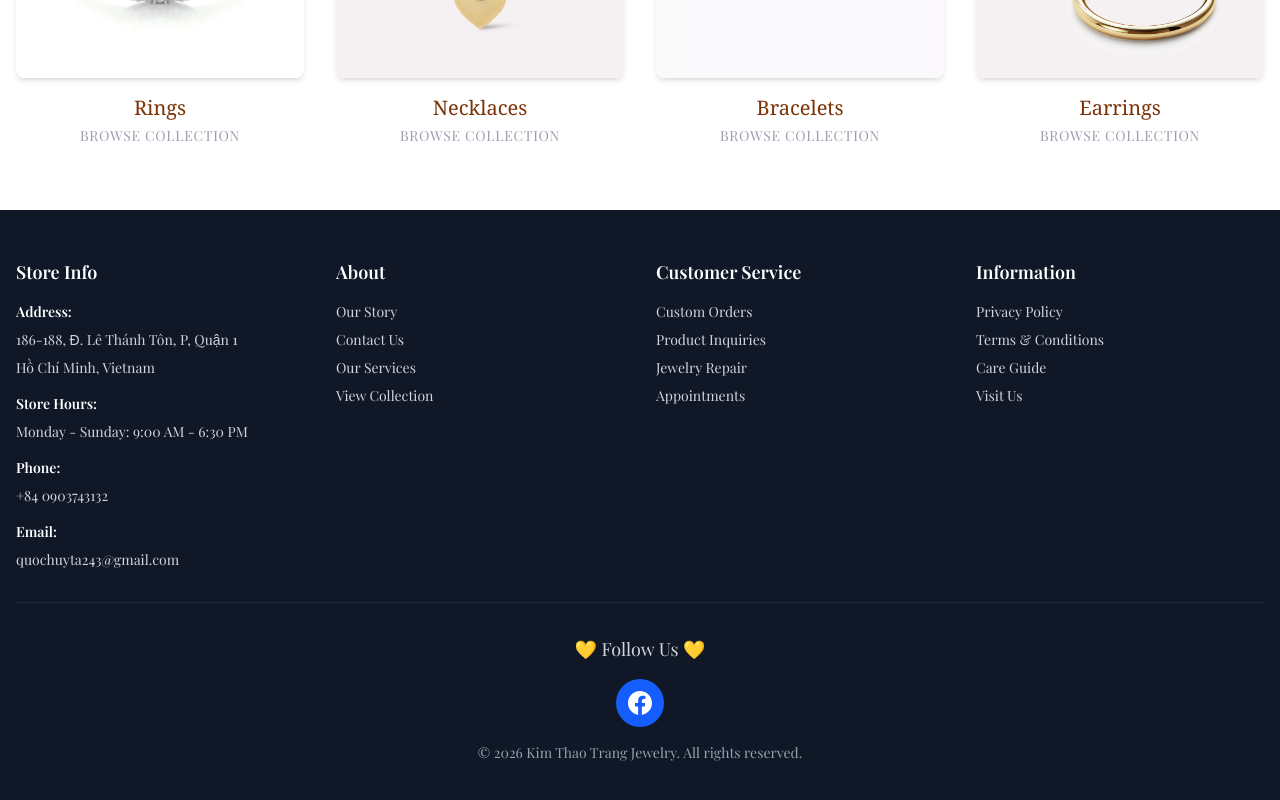
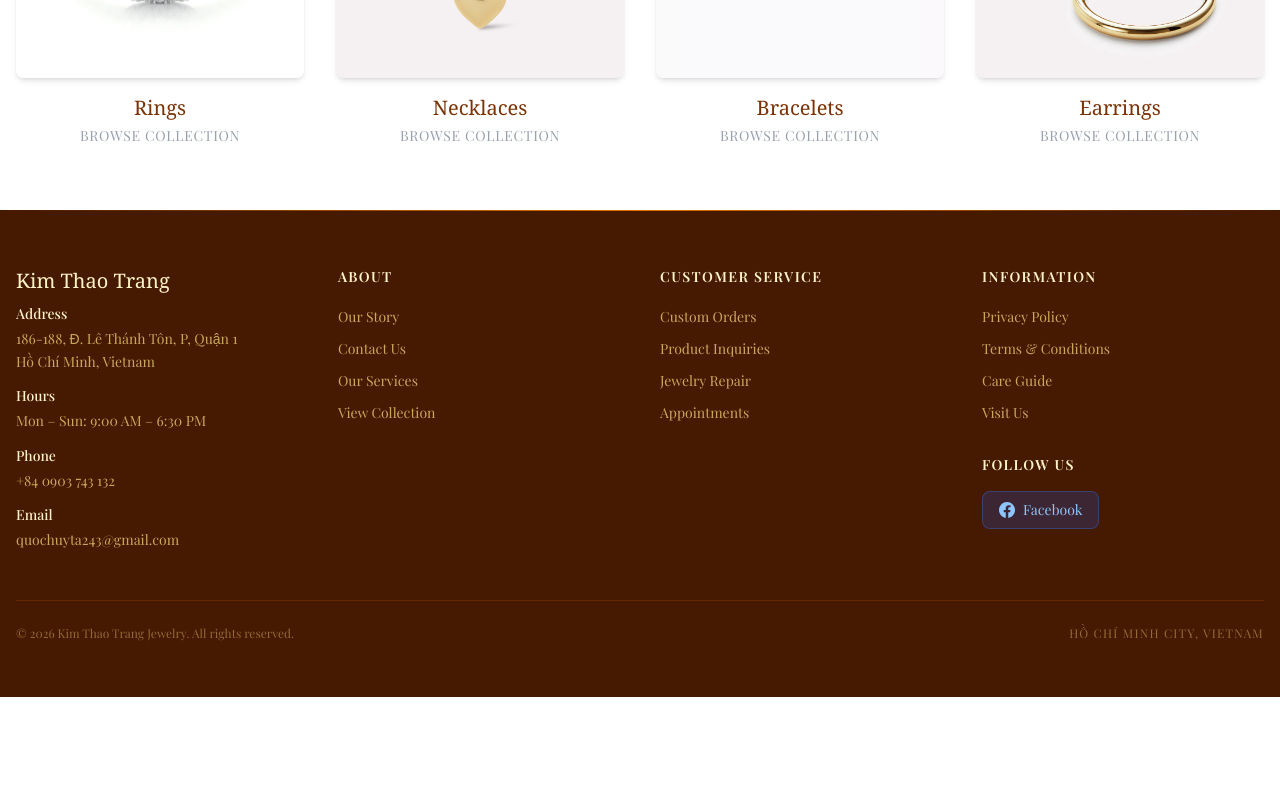
Before and after one commit to tonyt243/Jewelry-Store-FullStack, a Next.js app: page / in a window 1280 px wide. Shown: the part 1783-2583 px from the top of the page. After the commit the page ends 2480 px from the top, so only its background shows below. Built offline with nearby package versions, Linux system fonts and the light colour scheme; no server answers.

Commit message:
update footer with animation and change color

```diff
--- a/src/components/Footer.tsx
+++ b/src/components/Footer.tsx
@@ -1,133 +1,137 @@
+'use client';
+
 import Link from 'next/link';
+import { motion } from 'framer-motion';
+
+const footerLinks = {
+  about: [
+    { label: 'Our Story', href: '/about' },
+    { label: 'Contact Us', href: '/contact' },
+    { label: 'Our Services', href: '/services' },
+    { label: 'View Collection', href: '/products' },
+  ],
+  service: [
+    { label: 'Custom Orders', href: '/contact' },
+    { label: 'Product Inquiries', href: '/contact' },
+    { label: 'Jewelry Repair', href: '/services' },
+    { label: 'Appointments', href: '/contact' },
+  ],
+  info: [
+    { label: 'Privacy Policy', href: '#' },
+    { label: 'Terms & Conditions', href: '#' },
+    { label: 'Care Guide', href: '#' },
+    { label: 'Visit Us', href: '/contact' },
+  ],
+};
 
 export default function Footer() {
   return (
-    <footer className="bg-gray-900 text-gray-300">
-      <div className="max-w-7xl mx-auto px-4 py-12">
-        <div className="grid grid-cols-1 md:grid-cols-4 gap-8">
-          {/* Store Info */}
+    <footer className="bg-amber-950 text-amber-200/70">
+      {/* Top gold divider */}
+      <div className="h-px bg-gradient-to-r from-transparent via-amber-600 to-transparent" />
+
+      <div className="max-w-7xl mx-auto px-4 py-14">
+        <div className="grid grid-cols-1 md:grid-cols-4 gap-10">
+
+          {/* Brand + Store Info */}
+          <div className="md:col-span-1">
+            <h3 className="font-serif text-amber-100 text-xl mb-2">Kim Thao Trang</h3>
+            <div className="space-y-3 text-sm leading-relaxed">
               <div>
-            <h3 className="text-white font-semibold text-lg mb-4">Store Info</h3>
-            <div className="space-y-2 text-sm">
-              <p className="font-semibold text-white">Address:</p>
+                <p className="text-amber-100 font-medium mb-0.5">Address</p>
                 <p>186-188, Đ. Lê Thánh Tôn, P, Quận 1</p>
                 <p>Hồ Chí Minh, Vietnam</p>
-
-              <p className="font-semibold text-white mt-4">Store Hours:</p>
-              <p>Monday - Sunday: 9:00 AM - 6:30 PM</p>
-
-              <p className="font-semibold text-white mt-4">Phone:</p>
-              <p>+84 0903743132</p>
-
-              <p className="font-semibold text-white mt-4">Email:</p>
+              </div>
+              <div>
+                <p className="text-amber-100 font-medium mb-0.5">Hours</p>
+                <p>Mon – Sun: 9:00 AM – 6:30 PM</p>
+              </div>
+              <div>
+                <p className="text-amber-100 font-medium mb-0.5">Phone</p>
+                <p>+84 0903 743 132</p>
+              </div>
+              <div>
+                <p className="text-amber-100 font-medium mb-0.5">Email</p>
                 <p>quochuyta243@gmail.com</p>
               </div>
             </div>
+          </div>
 
-          {/* About Links */}
+          {/* About */}
           <div>
-            <h3 className="text-white font-semibold text-lg mb-4">About</h3>
-            <ul className="space-y-2 text-sm">
-              <li>
-                <Link href="/about" className="hover:text-white transition">
-                  Our Story
+            <h3 className="text-amber-100 font-semibold text-sm tracking-widest uppercase mb-5">About</h3>
+            <ul className="space-y-3 text-sm">
+              {footerLinks.about.map((link) => (
+                <li key={link.label}>
+                  <Link
+                    href={link.href}
+                    className="hover:text-amber-100 transition-colors duration-200 hover:translate-x-1 inline-block"
+                  >
+                    {link.label}
                   </Link>
                 </li>
-              <li>
-                <Link href="/contact" className="hover:text-white transition">
-                  Contact Us
-                </Link>
-              </li>
-              <li>
-                <Link href="/services" className="hover:text-white transition">
-                  Our Services
-                </Link>
-              </li>
-              <li>
-                <Link href="/products" className="hover:text-white transition">
-                  View Collection
-                </Link>
-              </li>
+              ))}
             </ul>
           </div>
 
           {/* Customer Service */}
           <div>
-            <h3 className="text-white font-semibold text-lg mb-4">Customer Service</h3>
-            <ul className="space-y-2 text-sm">
-              <li>
-                <Link href="/contact" className="hover:text-white transition">
-                  Custom Orders
+            <h3 className="text-amber-100 font-semibold text-sm tracking-widest uppercase mb-5">Customer Service</h3>
+            <ul className="space-y-3 text-sm">
+              {footerLinks.service.map((link) => (
+                <li key={link.label}>
+                  <Link
+                    href={link.href}
+                    className="hover:text-amber-100 transition-colors duration-200 hover:translate-x-1 inline-block"
+                  >
+                    {link.label}
                   </Link>
                 </li>
-              <li>
-                <Link href="/contact" className="hover:text-white transition">
-                  Product Inquiries
-                </Link>
-              </li>
-              <li>
-                <Link href="/services" className="hover:text-white transition">
-                  Jewelry Repair
-                </Link>
-              </li>
-              <li>
-                <Link href="/contact" className="hover:text-white transition">
-                  Appointments
-                </Link>
-              </li>
+              ))}
             </ul>
           </div>
 
-          {/* Policy Links */}
+          {/* Information */}
           <div>
-            <h3 className="text-white font-semibold text-lg mb-4">Information</h3>
-            <ul className="space-y-2 text-sm">
-              <li>
-                <Link href="#" className="hover:text-white transition">
-                  Privacy Policy
+            <h3 className="text-amber-100 font-semibold text-sm tracking-widest uppercase mb-5">Information</h3>
+            <ul className="space-y-3 text-sm">
+              {footerLinks.info.map((link) => (
+                <li key={link.label}>
+                  <Link
+                    href={link.href}
+                    className="hover:text-amber-100 transition-colors duration-200 hover:translate-x-1 inline-block"
+                  >
+                    {link.label}
                   </Link>
                 </li>
-              <li>
-                <Link href="#" className="hover:text-white transition">
-                  Terms & Conditions
-                </Link>
-              </li>
-              <li>
-                <Link href="#" className="hover:text-white transition">
-                  Care Guide
-                </Link>
-              </li>
-              <li>
-                <Link href="/contact" className="hover:text-white transition">
-                  Visit Us
-                </Link>
-              </li>
+              ))}
             </ul>
+
+            {/* Facebook */}
+            <div className="mt-8">
+              <p className="text-amber-100 font-semibold text-sm tracking-widest uppercase mb-4">Follow Us</p>
+              <motion.a
+                href="https://www.facebook.com/profile.php?id=100066898271984"
+                target="_blank"
+                rel="noopener noreferrer"
+                aria-label="Facebook"
+                className="inline-flex items-center gap-2 bg-blue-600/20 border border-blue-500/30 text-blue-300 px-4 py-2 rounded-lg hover:bg-blue-600 hover:text-white hover:border-blue-600 transition-all duration-300 text-sm"
+                whileHover={{ scale: 1.05 }}
+                whileTap={{ scale: 0.95 }}
+              >
+                <svg className="w-4 h-4" fill="currentColor" viewBox="0 0 24 24">
+                  <path d="M24 12.073c0-6.627-5.373-12-12-12s-12 5.373-12 12c0 5.99 4.388 10.954 10.125 11.854v-8.385H7.078v-3.47h3.047V9.43c0-3.007 1.792-4.669 4.533-4.669 1.312 0 2.686.235 2.686.235v2.953H15.83c-1.491 0-1.956.925-1.956 1.874v2.25h3.328l-.532 3.47h-2.796v8.385C19.612 23.027 24 18.062 24 12.073z"/>
+                </svg>
+                Facebook
+              </motion.a>
+            </div>
           </div>
         </div>
 
-        {/* Follow Us Section */}
-        <div className="mt-8 pt-8 border-t border-gray-800 text-center">
-          <p className="text-lg mb-4">💛 Follow Us 💛</p>
-
-        {/* Social Media Icons */}
-        <div className="flex justify-center gap-4 mb-4">
-          <a
-            href="https://www.facebook.com/profile.php?id=100066898271984"
-            target="_blank"
-            rel="noopener noreferrer"
-            className="bg-blue-600 text-white p-3 rounded-full hover:bg-blue-700 transition transform hover:scale-110"
-            aria-label="Facebook"
-          >
-            <svg className="w-6 h-6" fill="currentColor" viewBox="0 0 24 24">
-              <path d="M24 12.073c0-6.627-5.373-12-12-12s-12 5.373-12 12c0 5.99 4.388 10.954 10.125 11.854v-8.385H7.078v-3.47h3.047V9.43c0-3.007 1.792-4.669 4.533-4.669 1.312 0 2.686.235 2.686.235v2.953H15.83c-1.491 0-1.956.925-1.956 1.874v2.25h3.328l-.532 3.47h-2.796v8.385C19.612 23.027 24 18.062 24 12.073z"/>
-            </svg>
-          </a>
-        </div>
-
-          <p className="text-sm text-gray-400">
-            © {new Date().getFullYear()} Kim Thao Trang Jewelry. All rights reserved.
-          </p>
+        {/* Bottom bar */}
+        <div className="mt-12 pt-6 border-t border-amber-800/40 flex flex-col md:flex-row items-center justify-between gap-4 text-xs text-amber-200/40">
+          <p>© {new Date().getFullYear()} Kim Thao Trang Jewelry. All rights reserved.</p>
+          <p className="tracking-widest uppercase">Hồ Chí Minh City, Vietnam</p>
         </div>
       </div>
     </footer>
```
Lines whose indentation alone changed are shown as unchanged.
